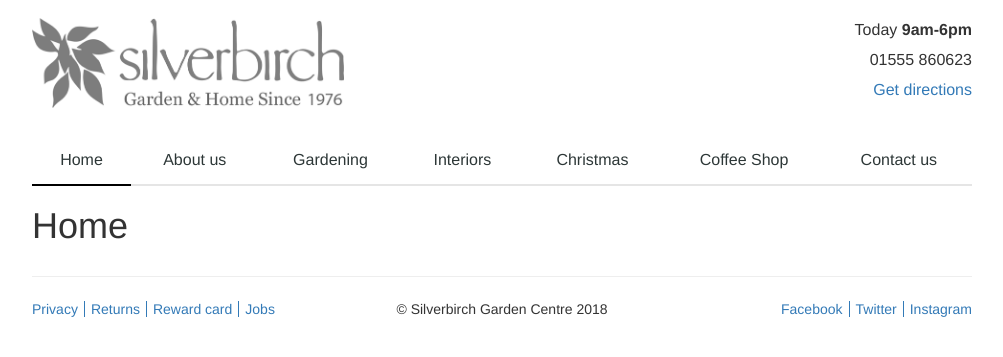
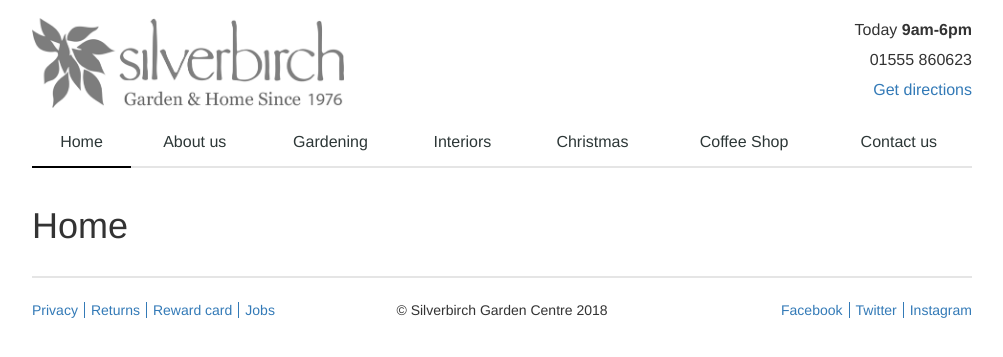
Before and after one commit to tiepdotme/silverbirch-garden-center, a Jekyll site: the page built from index.html, in a window 1280 px wide. Shown: the top 357 px of the page, without its empty margins (138-1141 px from the left). Built offline with Jekyll 4.4.1, drawn with Linux system fonts in a browser that asks for light colours; nearby versions of some CDN libraries.

Commit message:
EDIT - Refactor navigation

```diff
--- a/_includes/footer.html
+++ b/_includes/footer.html
@@ -1,7 +1,7 @@
 <div class="container">
   <div class="row">
     <div class="col-md-12">
-      <hr />
+      <hr class="sb-line_break" />
     </div>
   </div>
 </div>
--- a/_includes/header.html
+++ b/_includes/header.html
@@ -1,13 +1,14 @@
+<input type="checkbox" name="navToggle" id="navToggle" class="visually-hidden">
+<label for="navToggle" class="sb-navigation--navicon">&nbsp; <i class="navicon fa fa-bars fa-lg"></i></label>
+
 <header>
-  <div class="sb-masthead">
+  <div class="sb-header">
     <div class="container">
       <div class="row">
         <div class="col-sm-8">
-          <span class="sb-branding">
           <a href="/">
-              <img src="../static/images/silverbirch-logo.png" alt="Silverbirch Garden Centre" />
+            <img class="sb-branding" src="../static/images/silverbirch-logo.png" alt="Silverbirch Garden Centre" />
           </a>
-          </span>
         </div>
         <div class="col-sm-4">
           <ul class="sb-info pull-right fa-ul">
@@ -17,14 +18,10 @@
           </ul>
         </div>
       </div>
-    </div>
-  </div>
-  <input type="checkbox" name="navToggle" id="navToggle" class="visually-hidden">
-  <label for="navToggle" class="sb-navigation--navicon">&nbsp; <i class="navicon fa fa-bars fa-lg"></i></label>
-  <nav class="sb-navigation">
-    <div class="container">
+
       <div class="row">
         <div class="col-xs-12">
+          <nav class="sb-navigation">
             <ul class="sb-navigation--links">
               <li class="{{ page.home }}">
                 <a href="/">Home</a>
@@ -48,8 +45,10 @@
                 <a href="/contact/">Contact us</a>
               </li>
             </ul>
+          </nav>
         </div>
       </div>
+
     </div>
-  </nav>
+  </div>
 </header>
--- a/_scss/components/_header.scss
+++ b/_scss/components/_header.scss
@@ -1,17 +1,19 @@
-.sb-masthead {
+.sb-header {
+  @media (min-width: 768px) {
+    padding: 18px 0;
+    border-bottom: 0 none transparent;
+  }
   background-color: #ffffff;
-  padding: 18px 0;
+  padding: 12px 0;
+  position: relative;
+  border-bottom: 1px solid #e5e5e5;
 }
 
 .sb-branding {
   @media (min-width: 768px) {
-    text-align: left;
-  }
-  text-align: center;
-  display: block;
-  img {
     max-height: 90px;
   }
+  max-height: 38px;
 }
 
 .sb-info {
@@ -31,13 +33,16 @@
 .sb-navigation--navicon {
   border-radius: 4px;
   border: 1px solid #2d3737;
+  display: block;
+  height: 36px;
   font-size: 14px;
-  height: 36px;
   line-height: 36px;
   margin: 0;
-  float: right;
   padding: 0 7px;
-  display: inline-block;
+  position: absolute;
+  right: 14px;
+  top: 12px;
+  z-index: 1;
 
   &:before {
     content: 'MENU';
@@ -143,6 +148,6 @@
   }
 }
 
-#navToggle:checked ~ .sb-navigation:nth-child(n) {
+#navToggle:checked ~ header .sb-navigation:nth-child(n) {
   right: 0;
 }
--- a/static/css/styles.scss
+++ b/static/css/styles.scss
@@ -8,6 +8,7 @@
 
 *, *:before, *:after {
   //outline: 1px solid pink;
+	box-sizing: border-box;
 }
 
 body {
@@ -32,3 +33,8 @@ body {
 	position: absolute;
 	width: 1px;
 }
+
+.sb-line_break {
+	border-color: #e5e5e5;
+	border-top-width: 2px;
+}
```
Lines whose indentation alone changed are shown as unchanged.
